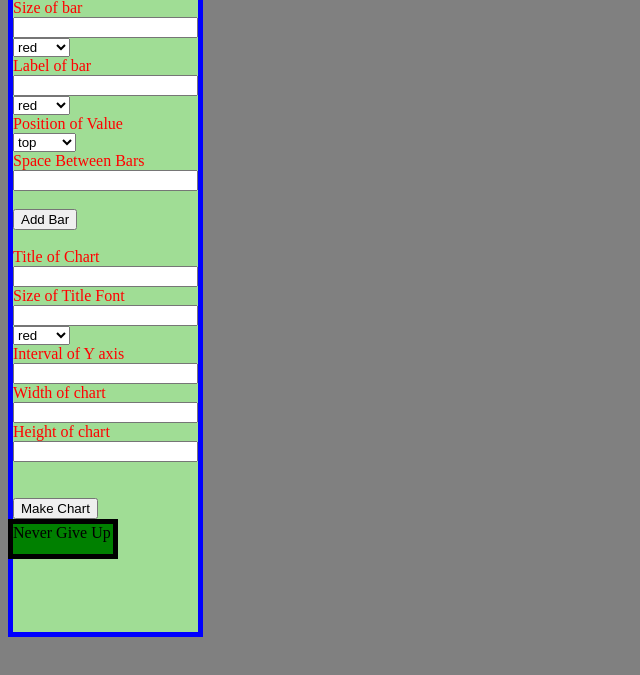
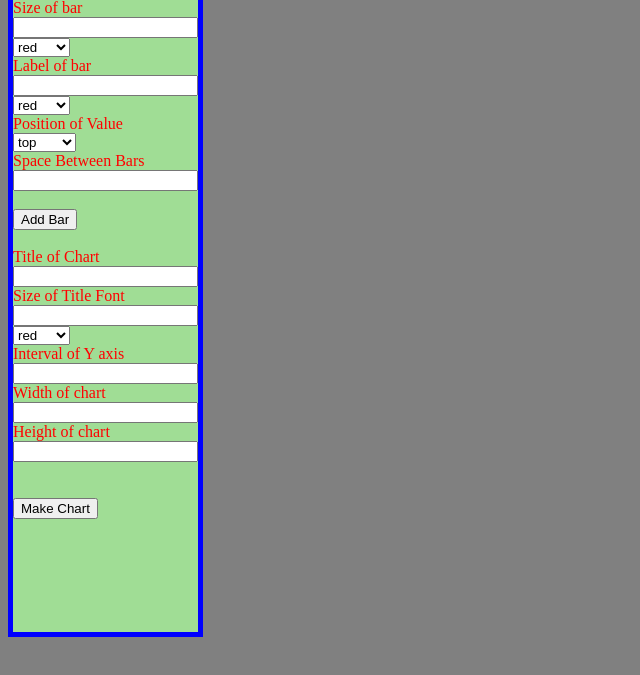
Before and after one commit to nnewburg/BarChart, a website: page public/index.html in a window 1280 px wide. Shown: the part 81-756 px from the top of the page, without its empty margins (0-640 px from the left). Drawn offline with nearby package versions, Linux system fonts and the light colour scheme.

Commit message:
removed unneeded content

```diff
--- a/public/index.html
+++ b/public/index.html
@@ -76,6 +76,6 @@
 
       <div id="container"></div>
 
-<div id="neva"> Never Give Up</div>
+
 </body>
 </html>
--- a/public/style.css
+++ b/public/style.css
@@ -30,12 +30,3 @@ body{
   position: absolute;
   left: 300px;
 }
-
-#neva{
-  position: absolute;
-  top: 600px;
-  width: 100px;
-  height: 30px;
-  background-color: green;
-  border: 5px black solid;
-}
```
